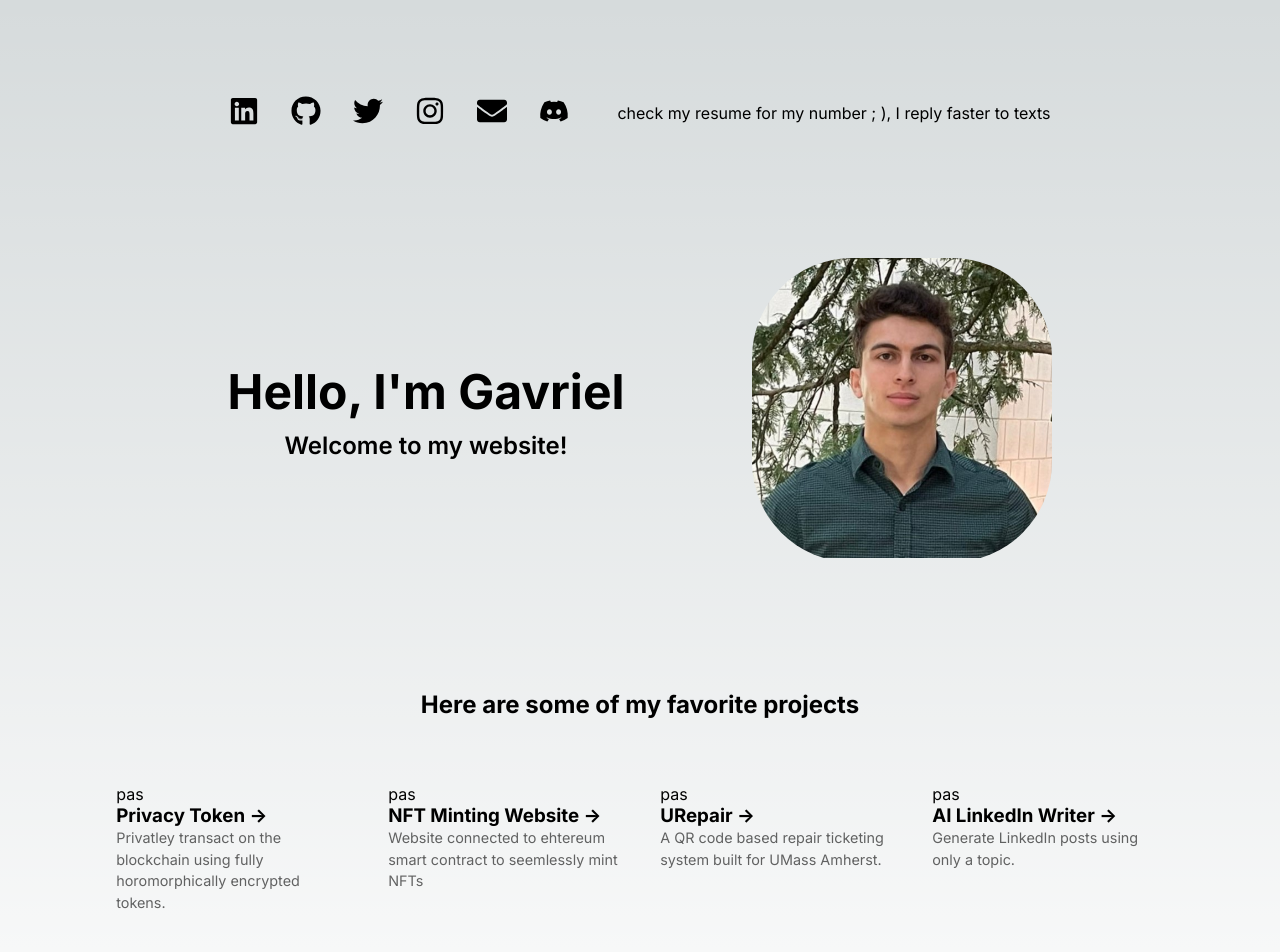
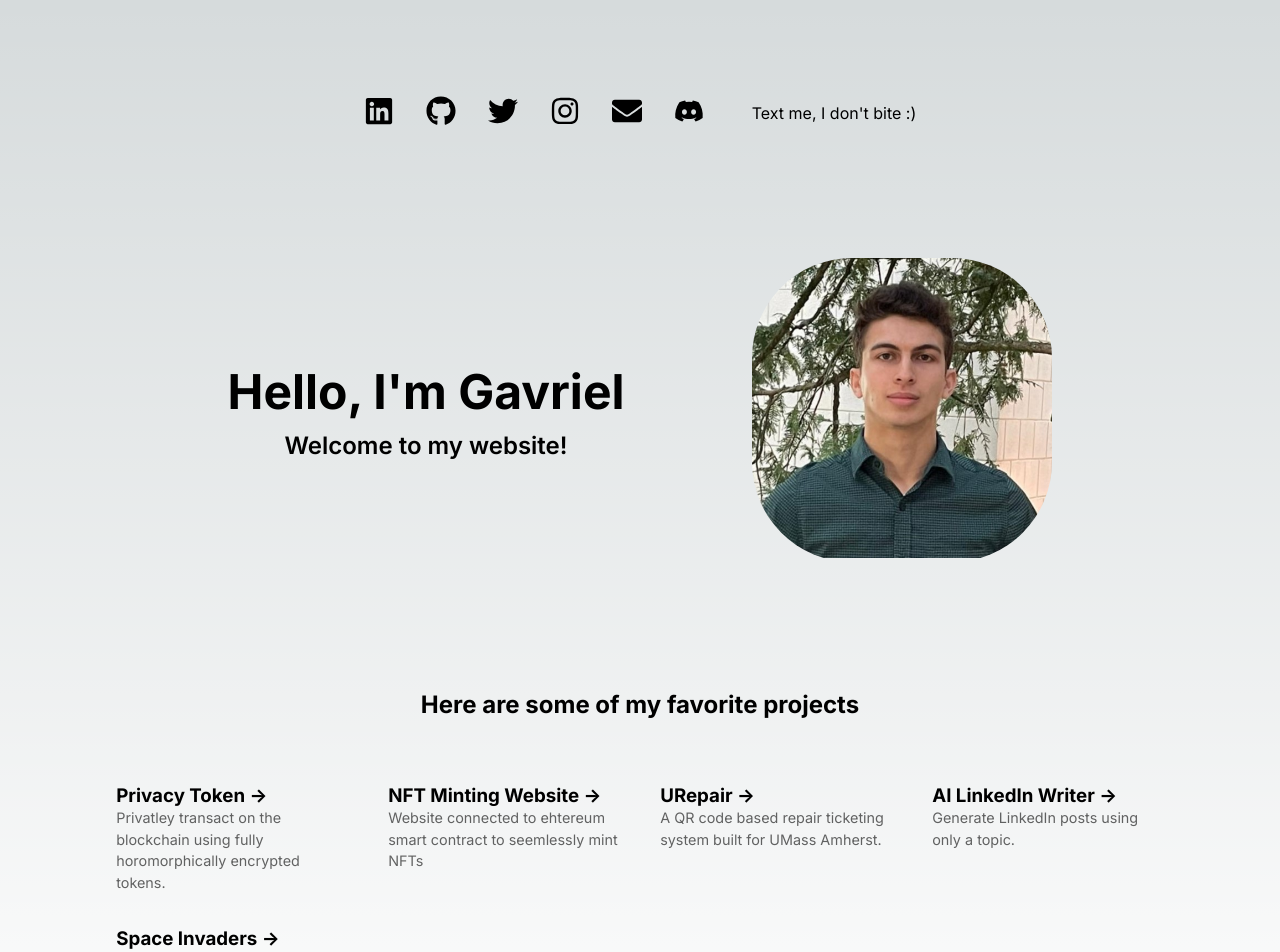
Before and after one commit to gwarren3210/prtfolio, a Next.js app: page / in a window 1280 px wide. Shown: the top 952 px of the page. Built offline with nearby package versions, Linux system fonts and the light colour scheme.

Commit message:
quick fix

```diff
--- a/src/cmp/card.tsx
+++ b/src/cmp/card.tsx
@@ -14,7 +14,7 @@ export default function Card(props: CardProps) {
          className={styles.card}
          target="_blank"
          rel="noopener noreferrer"
-      >pas
+      >
          <h3>
             {props.title} <span>-&gt;</span>
          </h3>
--- a/src/cmp/header.tsx
+++ b/src/cmp/header.tsx
@@ -31,7 +31,7 @@ export default function Header() {
                         );
                     })}
                 </ul>
-                <p className={styles.desktopOnly}>check my resume for my number ; &#x29;, I reply faster to texts</p>
+                <p className={styles.desktopOnly}>Text me, I don&#39;t bite :&#41;</p>
             </nav>
         </header>
     );
```
